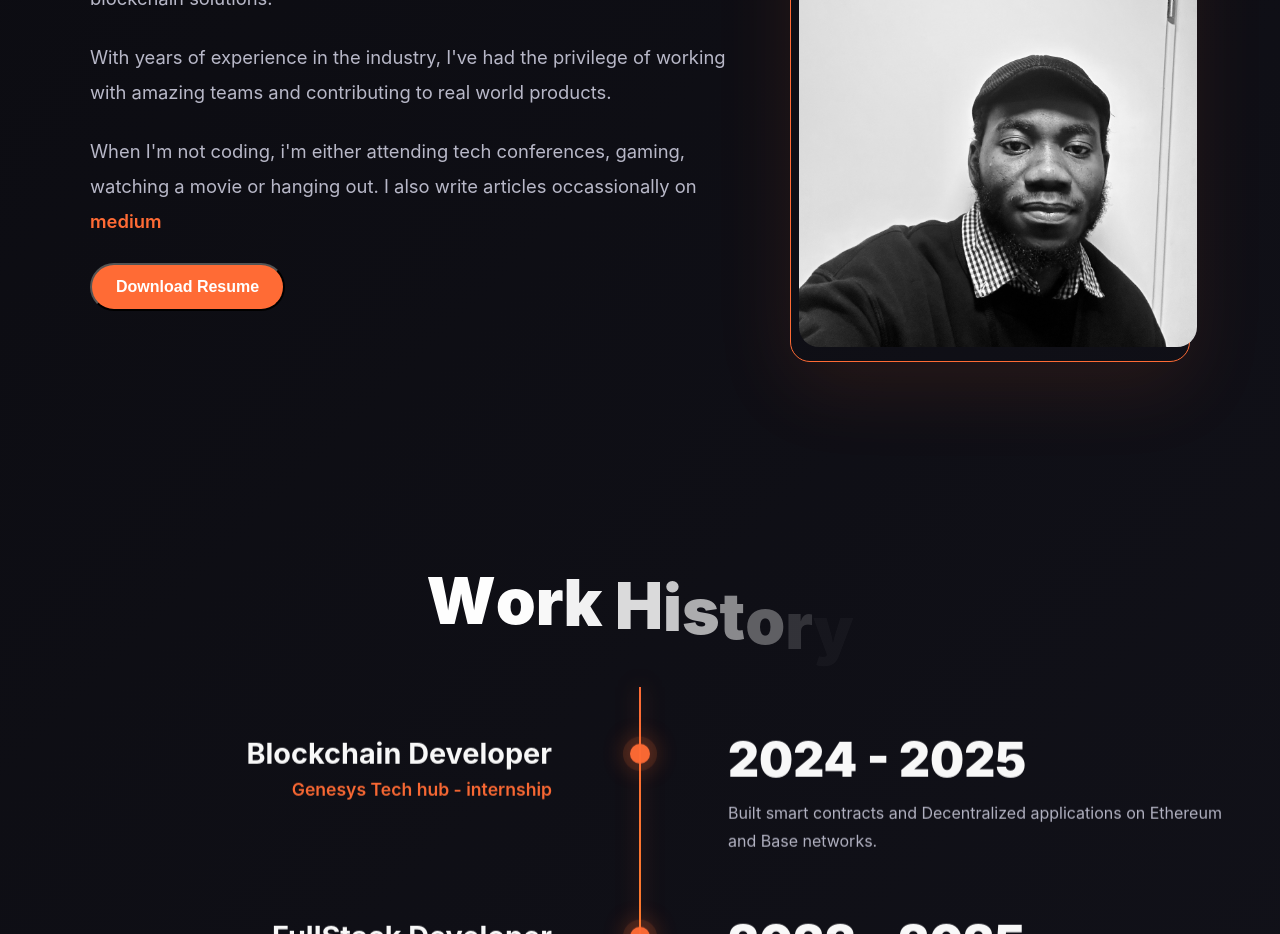
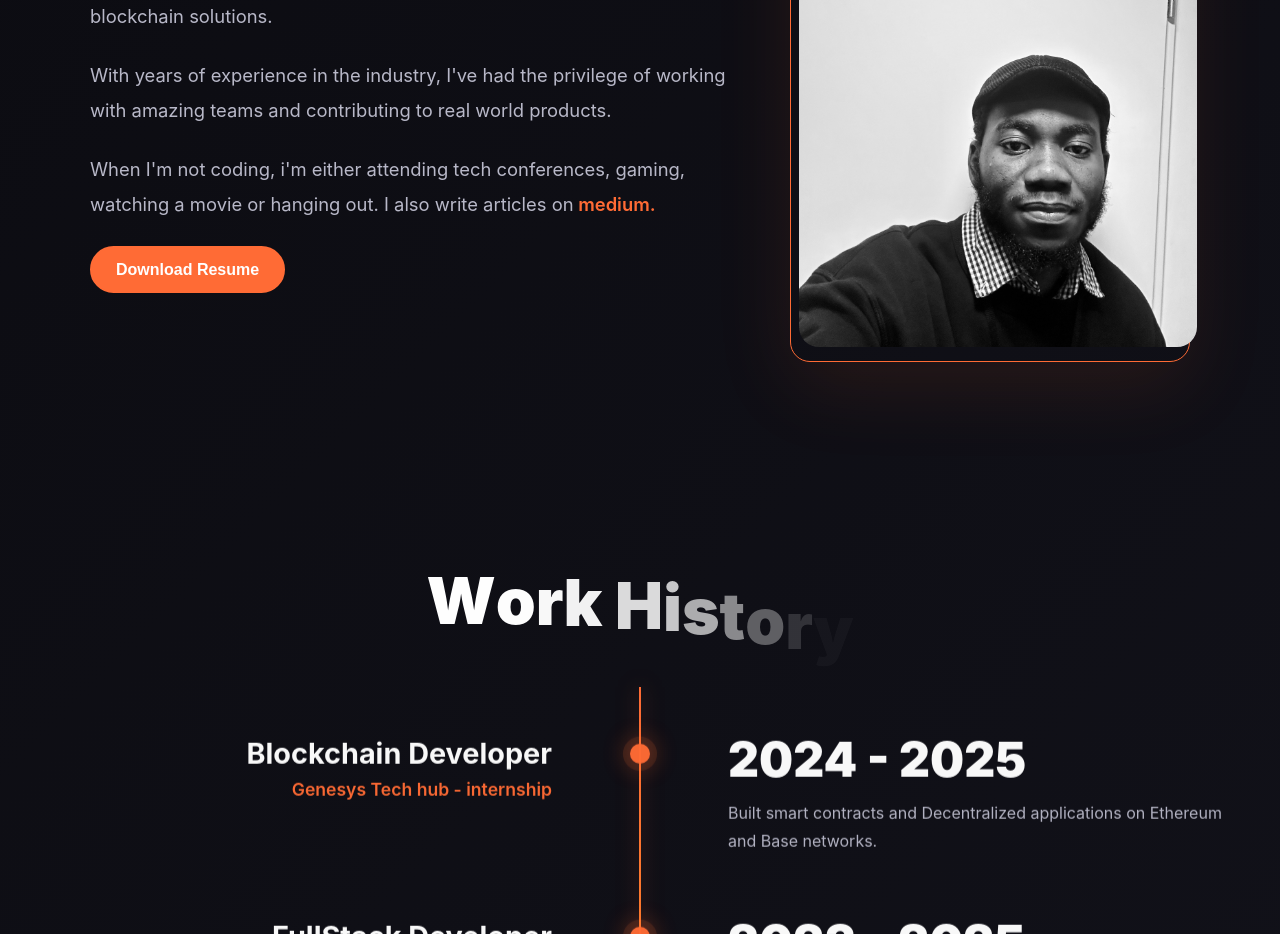
Before and after one commit to Tochy112/my_website, a React (Vite) app: page / in a window 1280 px wide. Shown: the part 1220-2154 px from the top of the page. Built offline with nearby package versions, Linux system fonts and the light colour scheme.

Commit message:
made updates to the navbar

```diff
--- a/src/App.tsx
+++ b/src/App.tsx
@@ -183,7 +183,7 @@ const Portfolio = () => {
               <p>
                 When I'm not coding, i'm either attending tech conferences,
                 gaming, watching a movie or hanging out. I also write articles
-                occassionally on
+                on
                 <a
                   href="https://tochy0x.medium.com/"
                   target="_blank"
@@ -191,7 +191,7 @@ const Portfolio = () => {
                   className="stack-anchor"
                 >
                   {" "}
-                  medium
+                  medium.
                 </a>
               </p>
 
--- a/src/index.css
+++ b/src/index.css
@@ -853,6 +853,7 @@ section {
   display: inline-block;
   padding: 0.8rem 1.5rem;
   background: var(--color-primary);
+  border: 2px solid var(--color-primary);
   color: #fff;
   border-radius: 30px;
   font-weight: 600;
@@ -1462,11 +1463,12 @@ html {
 .staggered-menu-items {
   display: flex;
   flex-direction: column;
-  gap: 1.5rem;
+  gap: 1rem;
   width: 100%;
   max-width: 400px;
   text-align: center;
 }
+
 
 .staggered-menu-item {
   /* background: var(--color-dark-card); */
@@ -1481,8 +1483,7 @@ html {
   opacity: 0;
   transform: translateX(-30px);
   animation: slideInStagger 0.4s forwards;
-  text-align: center;
-  justify-content: center;
+  justify-content: start;
 }
 
 .staggered-menu-item:nth-child(1) {
@@ -1527,7 +1528,7 @@ html {
 }
 
 .staggered-menu-label {
-  font-size: 1.2rem;
+  font-size: 1.9rem;
   font-weight: 600;
   color: var(--color-text-primary);
   text-transform: uppercase;
```
